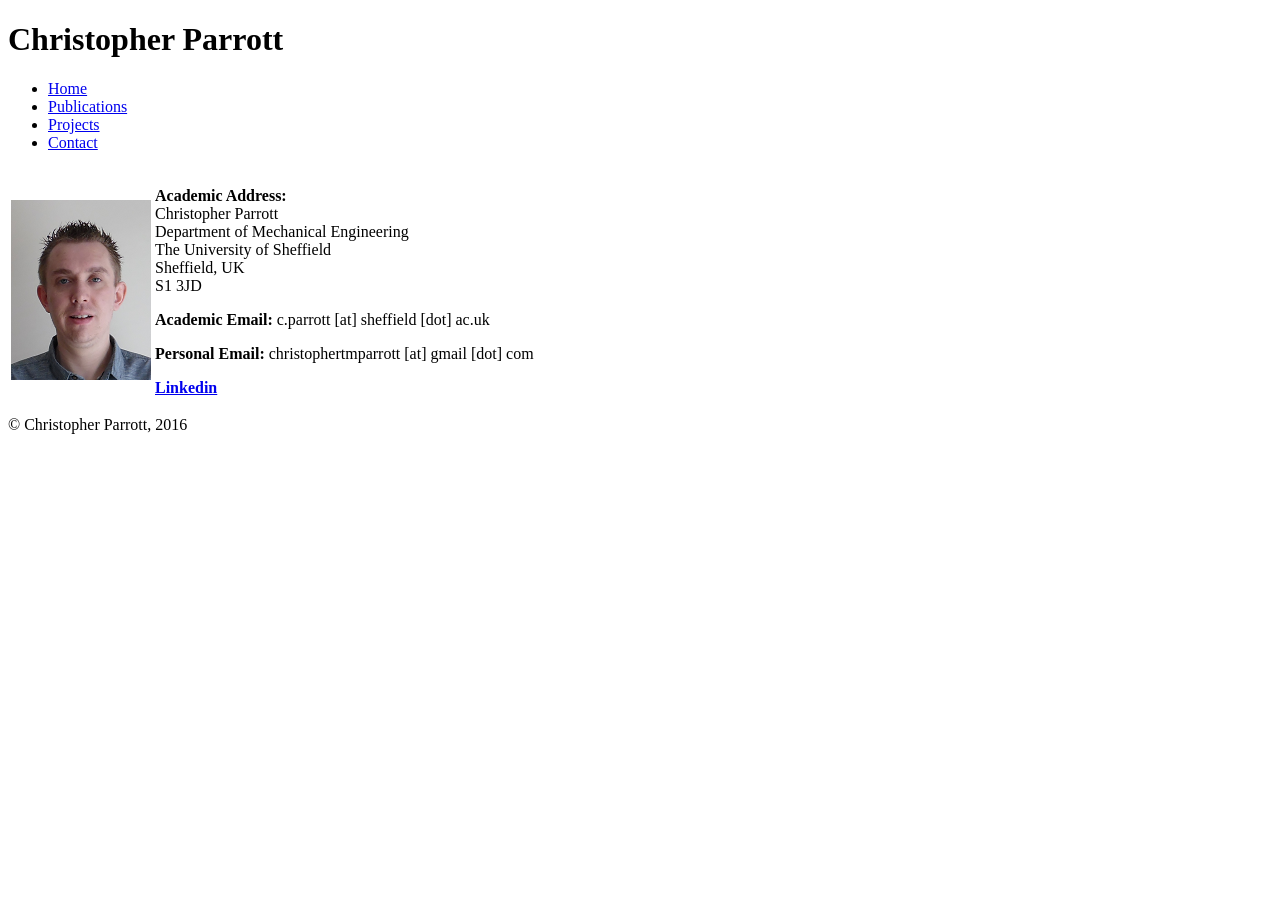
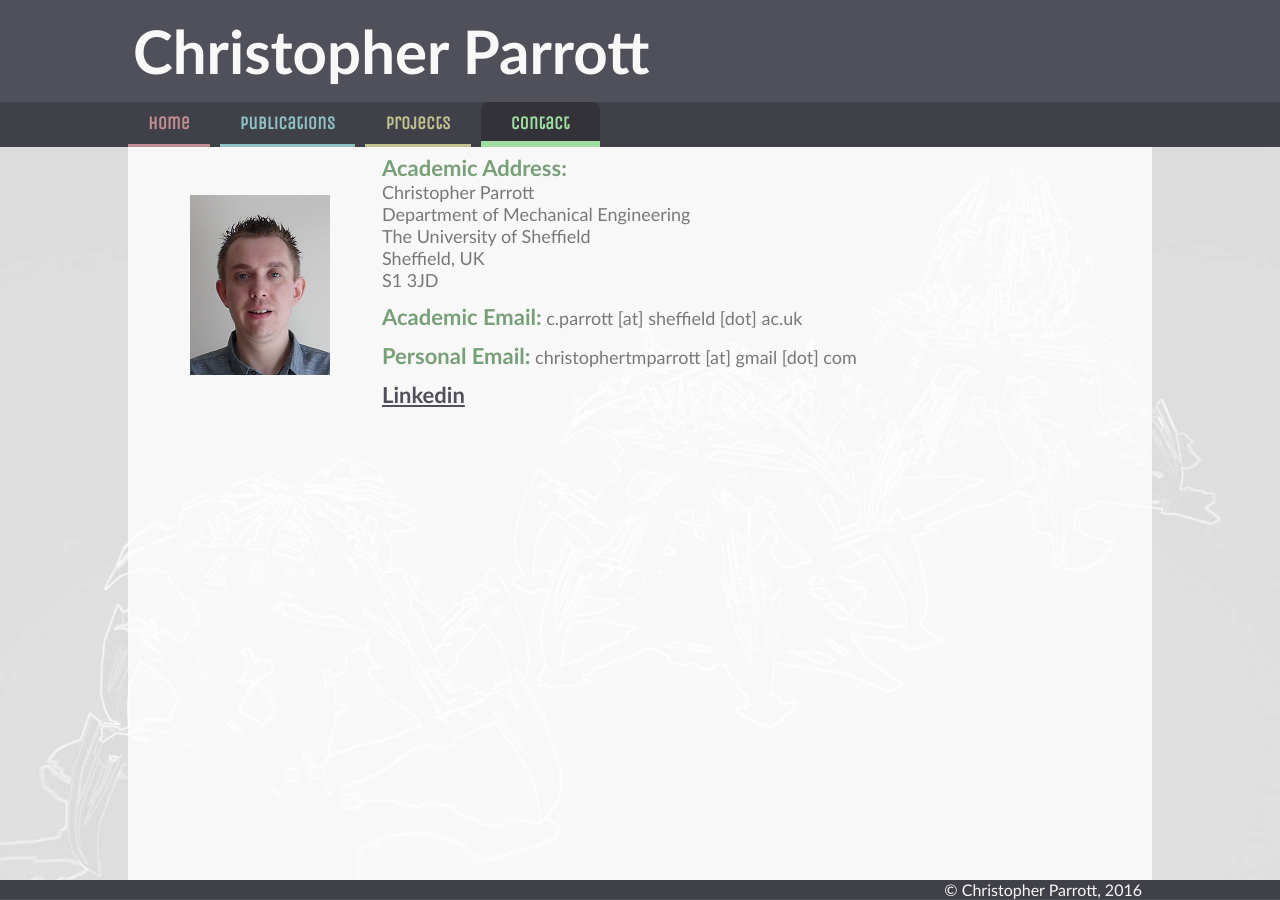
Before and after one commit to christophertmparrott/christophertmparrott.github.io, a Jekyll site: the page built from test.html, in a window 1280 px wide. Built offline with Jekyll 4.4.1, drawn with Linux system fonts in a browser that asks for light colours; some web fonts are replaced.

Commit message:
Fix for site.base url missing {

```diff
--- a/_layouts/default.html
+++ b/_layouts/default.html
@@ -7,8 +7,8 @@
 		<title>Test > Christopher Parrott</title>
 		<meta name="description" content="Contact Information of Christopher Parrott" />
 		<meta name="keywords" content="christopher parrott, university of sheffield, sheffield" />
-		<link rel="shortcut icon" href="{site.baseurl}}/favicon.ico">
-		<link rel="stylesheet" type="text/css" href="{site.baseurl}}/main.css" />
+		<link rel="shortcut icon" href="{{site.baseurl}}/favicon.ico">
+		<link rel="stylesheet" type="text/css" href="{{site.baseurl}}/main.css" />
 	</head>
 	<body>
 		<header>
@@ -16,9 +16,9 @@
 			<nav class="darken">
 				<ul class="column">
 					<li class="{% if page.url == '/' %}active{% endif %}"><a class="secA" href="{{site.baseurl}}/">Home</a></li>
-					<li class="{% if page.url == '/publications.html' %}active{% endif %}"><a class="secB" href="{site.baseurl}}/publications.html">Publications</a></li>
-					<li class="{% if page.url == '/projects.html' %}active{% endif %}"><a class="secC" href="{site.baseurl}}/projects.html">Projects</a></li>
-					<li class="{% if page.url == '/test.html' %}active{% endif %}"><a class="secD" href="{site.baseurl}}/contact.html">Contact</a></li>
+					<li class="{% if page.url == '/publications.html' %}active{% endif %}"><a class="secB" href="{{site.baseurl}}/publications.html">Publications</a></li>
+					<li class="{% if page.url == '/projects.html' %}active{% endif %}"><a class="secC" href="{{site.baseurl}}/projects.html">Projects</a></li>
+					<li class="{% if page.url == '/test.html' %}active{% endif %}"><a class="secD" href="{{site.baseurl}}/contact.html">Contact</a></li>
 				</ul>
 			</nav>
 		</header>
```
